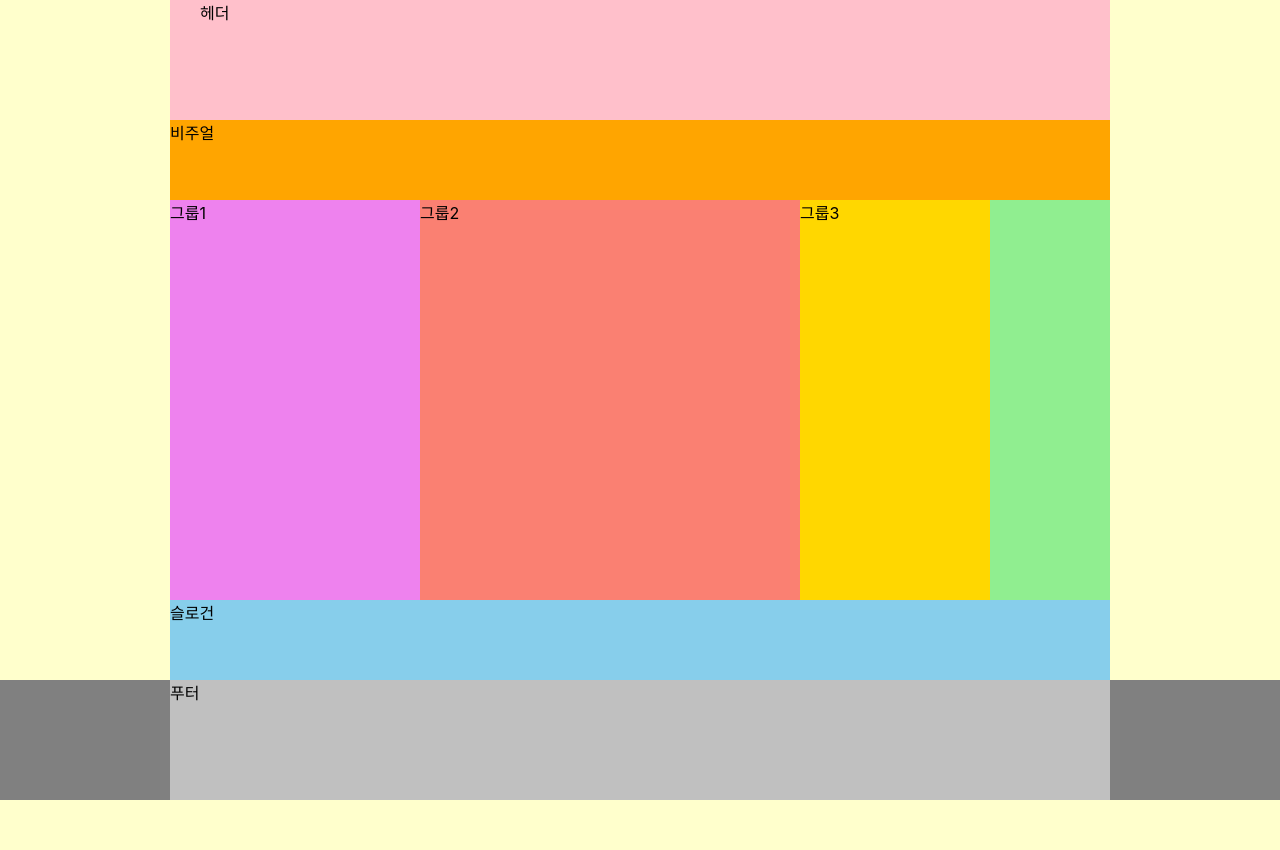
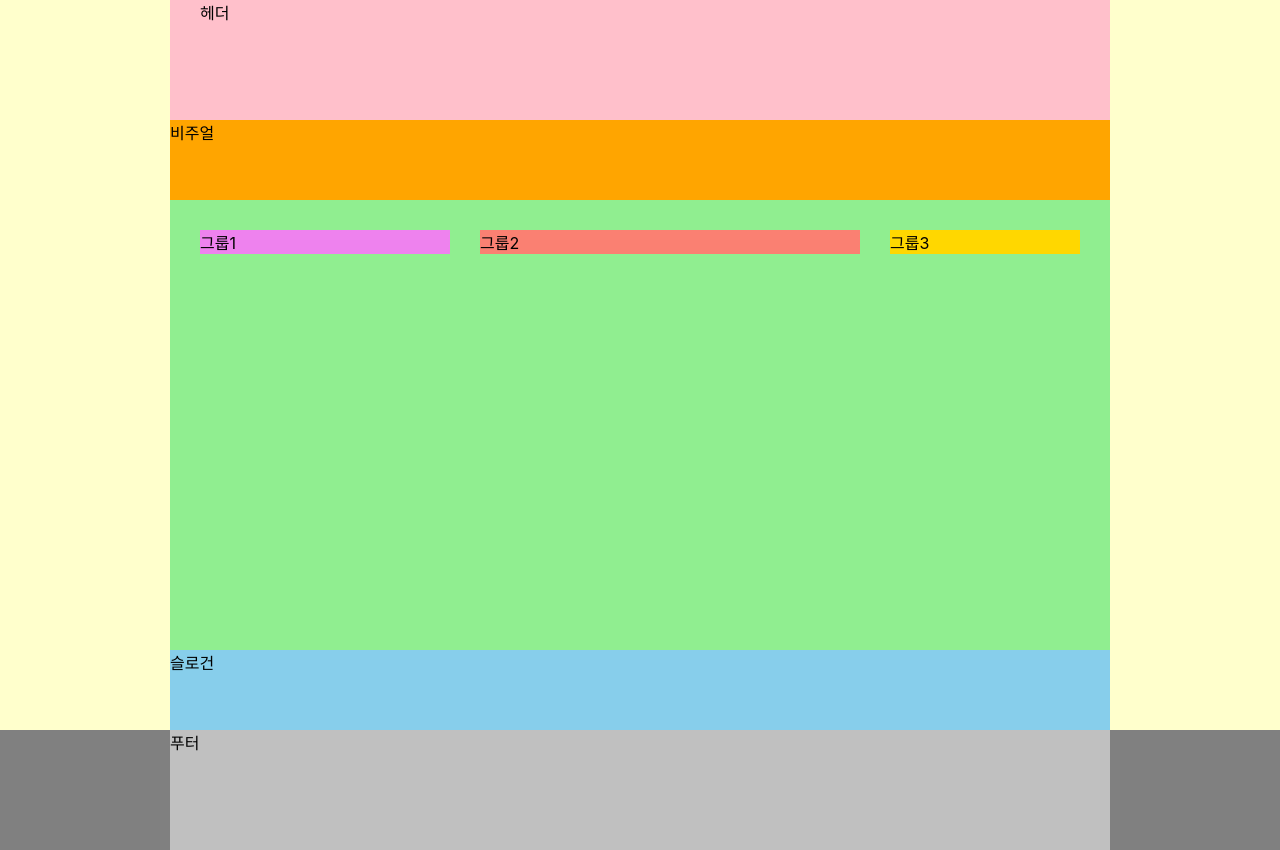
Before and after one commit to BrightSton/HTML5, a website: page index.html in a window 1280 px wide. Before the commit the page ends 800 px from the top, so only its background shows below. Drawn offline with Linux system fonts and the light colour scheme; a web font is replaced by a local one.

Commit message:
flex를 이용한 메인 레이아웃 완성

```diff
--- a/styles/style.css
+++ b/styles/style.css
@@ -37,9 +37,14 @@ body {
 /* 메인 */
 .main {
   background: lightgreen;
-  height: 50vh;
+  min-height: 450px;
   display: flex;
-  flex-direction: row;
+  /* flex-direction: row;
+  flex-wrap: nowrap; */
+  flex-flow: row nowrap;
+  justify-content: space-between;
+  align-items: flex-start;
+  padding: 30px;
 }
 
 .group1 {
```
